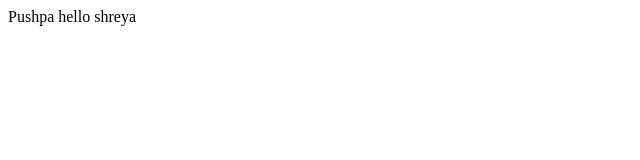
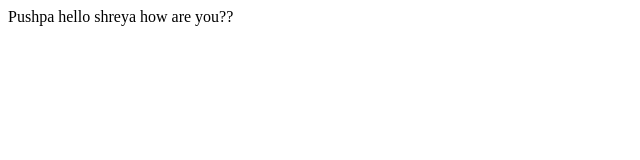
Before and after one commit to pushpa2051/traninggithub, a plain HTML site: page index.html in a window 1280 px wide. Shown: the whole page, without its empty margins (0-640 px from the left). Drawn offline with Linux system fonts and the light colour scheme.

Commit message:
body changes

```diff
--- a/index.html
+++ b/index.html
@@ -8,5 +8,6 @@
 <body>
     Pushpa
     hello shreya
+    how are you??
 </body>
 </html>
```
